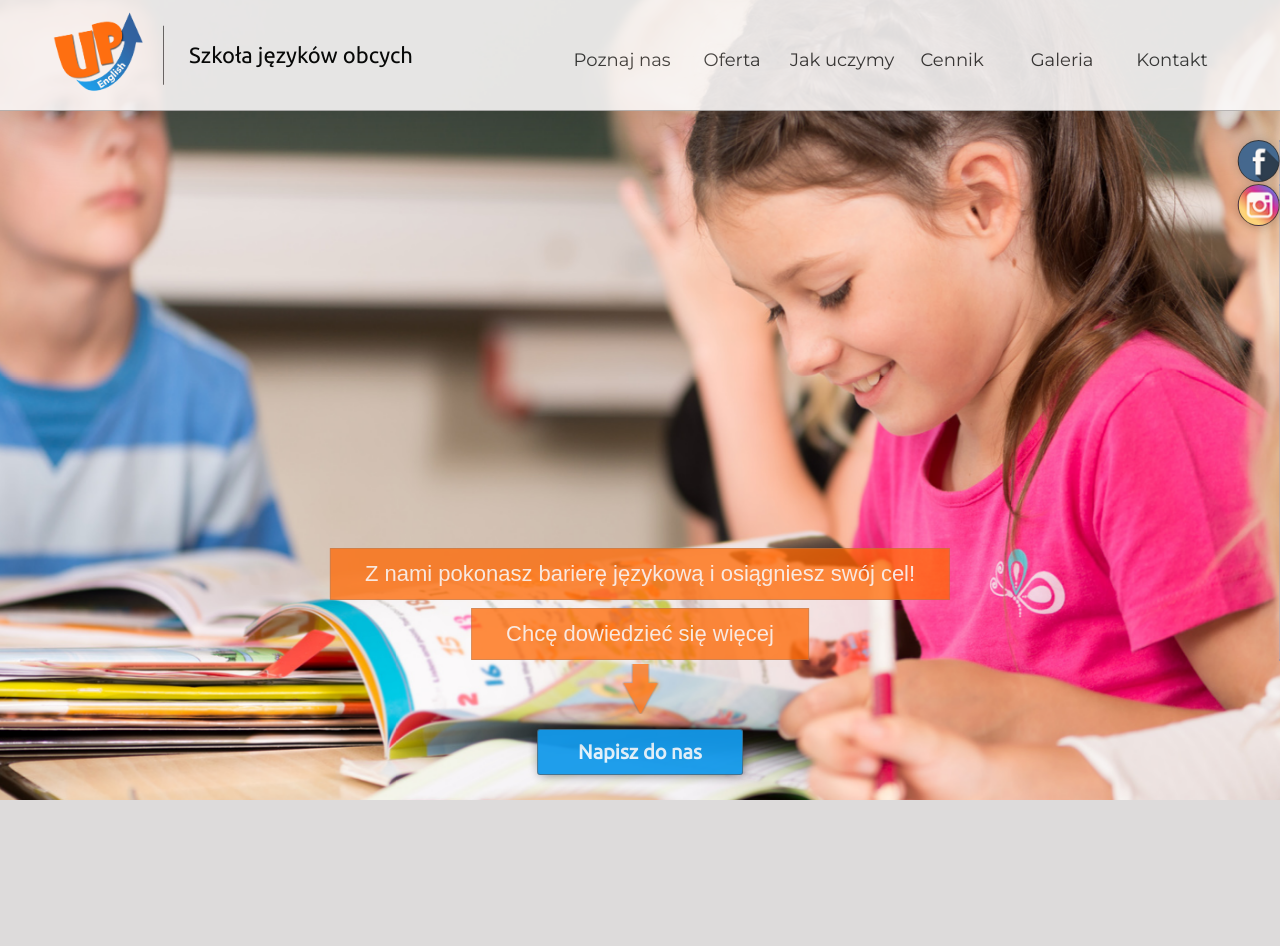
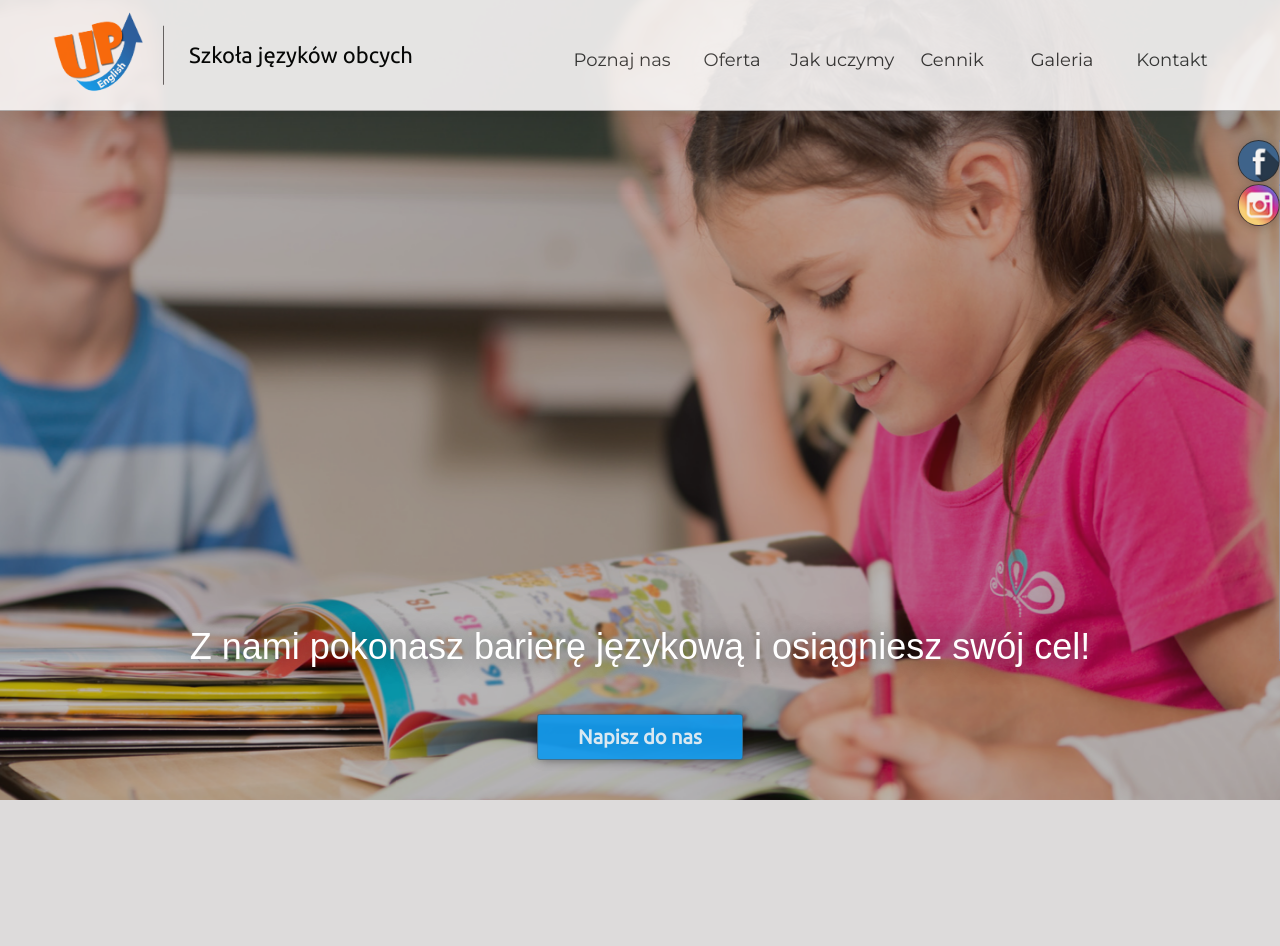
Before and after one commit to blazbla274/Upenglish, a PHP site: page / in a window 1280 px wide. Shown: the top 946 px of the page. Run offline with PHP 8.4, Linux system fonts and the light colour scheme; some libraries are stand-ins or nearby versions; some web fonts are replaced.

Commit message:
Slider Version 3

```diff
--- a/css/main.css
+++ b/css/main.css
@@ -320,31 +320,15 @@ nav > div > .join {
 }
 
 .main_slider > span {
-    background: rgba(255, 102, 0, 0.747);
-    bottom: 200px;
-    font-size: 22px;
+    z-index: 5;
+    bottom: 120px;
+    font-size: 36px;
     padding: 12px 34px;
     text-align: center;
-    color: rgba(248, 245, 245, 0.89);
+    color: rgb(255, 255, 255);
     font-family: 'Muli', sans-serif;
-    border: 1px solid rgba(128, 128, 128, 0.315);
-}
-
-#know_more {
-    bottom: 140px;
-}
-
-#know_more::after {
-    content: "";
-    position: absolute;
-    width: 50px;
-    height: 50px;
-    opacity: 0.8;
-    left: 50%;
-    top: 110%;
-    transform: translateX(-50%);
-    background-image: url("../img/arrow.png");
-    background-size: cover;
+    text-shadow: 0px 0px 24px rgba(2, 22, 19, 0.64);
+    width: 80%;
 }
 
 .main_slider > span > h2 {
@@ -373,7 +357,7 @@ nav > div > .join {
     text-align: center;
     background: rgb(20, 153, 234);
     border-radius: 3px;
-    bottom: 25px;
+    bottom: 40px;
     border: 1px solid rgba(83, 83, 83, 0.619);
     cursor: pointer;
     padding: 10px 40px;
@@ -454,7 +438,7 @@ nav > div > .join {
     background-repeat: no-repeat;
 }
 
-.scene_resizing {
+.scene_resizing, .slider_filter {
     top: 0px;
     left: 0px;
     width: 100%;
@@ -466,6 +450,17 @@ nav > div > .join {
     transition: all 150ms ease;
     color: white;
     font-size: 22px;
+}
+
+.slider_filter {
+    background-color: rgb(27, 27, 27);
+    opacity: 0.3;
+    transition: all 2s ease;
+}
+
+.slider_filter:hover {
+
+    opacity: 0.05;
 }
 
 .scene_resizing > span, .scene_resizing > img {
--- a/index.html
+++ b/index.html
@@ -107,6 +107,7 @@
             <img src="img/loadingIcon.png" alt="ikona ładowania" height="100" width="100">
 
         </div>
+        <div class="slider_filter"></div>
         <div class="scene">
           <div class="carousel">
 
@@ -125,9 +126,6 @@
         <span>
             Z nami pokonasz barierę językową
             i osiągniesz swój cel!
-        </span>
-        <span id="know_more">
-            Chcę dowiedzieć się więcej
         </span>
         <a class="join" href="#join_href"><span>Napisz do nas</span></a>
 
--- a/js/slider.js
+++ b/js/slider.js
@@ -9,6 +9,7 @@ $(document).ready(function() {
 
     $(window).resize(function() {
       resizing = true;
+      $('.scene_resizing').css('z-index', '19');
       $('.scene_resizing').css('opacity', '1');
       sliderResize();
     });
@@ -52,6 +53,7 @@ async function initCarousel() {
 async function resizeOffDelay(x) {
     await sleep(x);
     $('.scene_resizing').css("opacity", "0");
+    $('.scene_resizing').css('z-index', '19');
 }
 
 function sleep(ms) {
```
Also changed, not shown: img/arrow.png (deleted).
